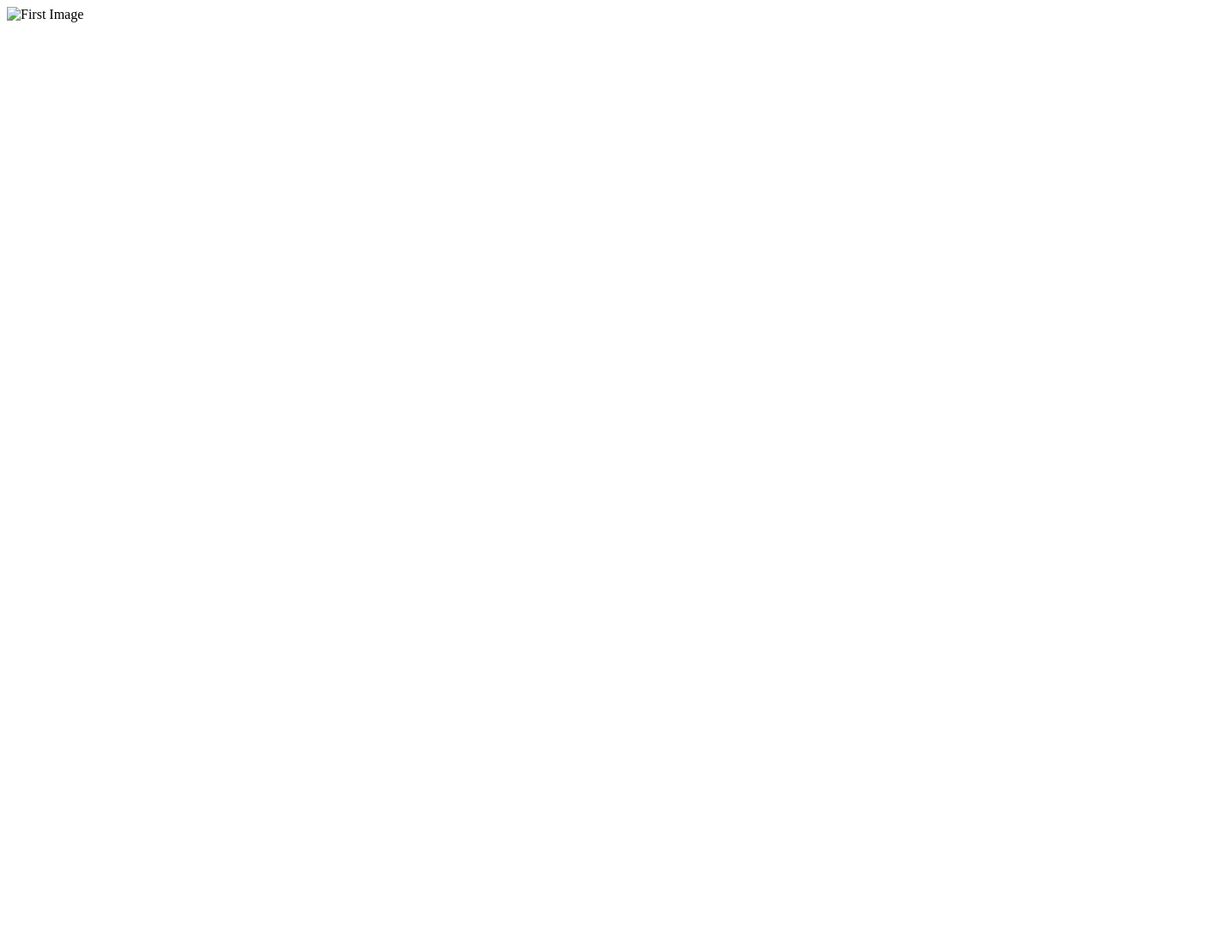
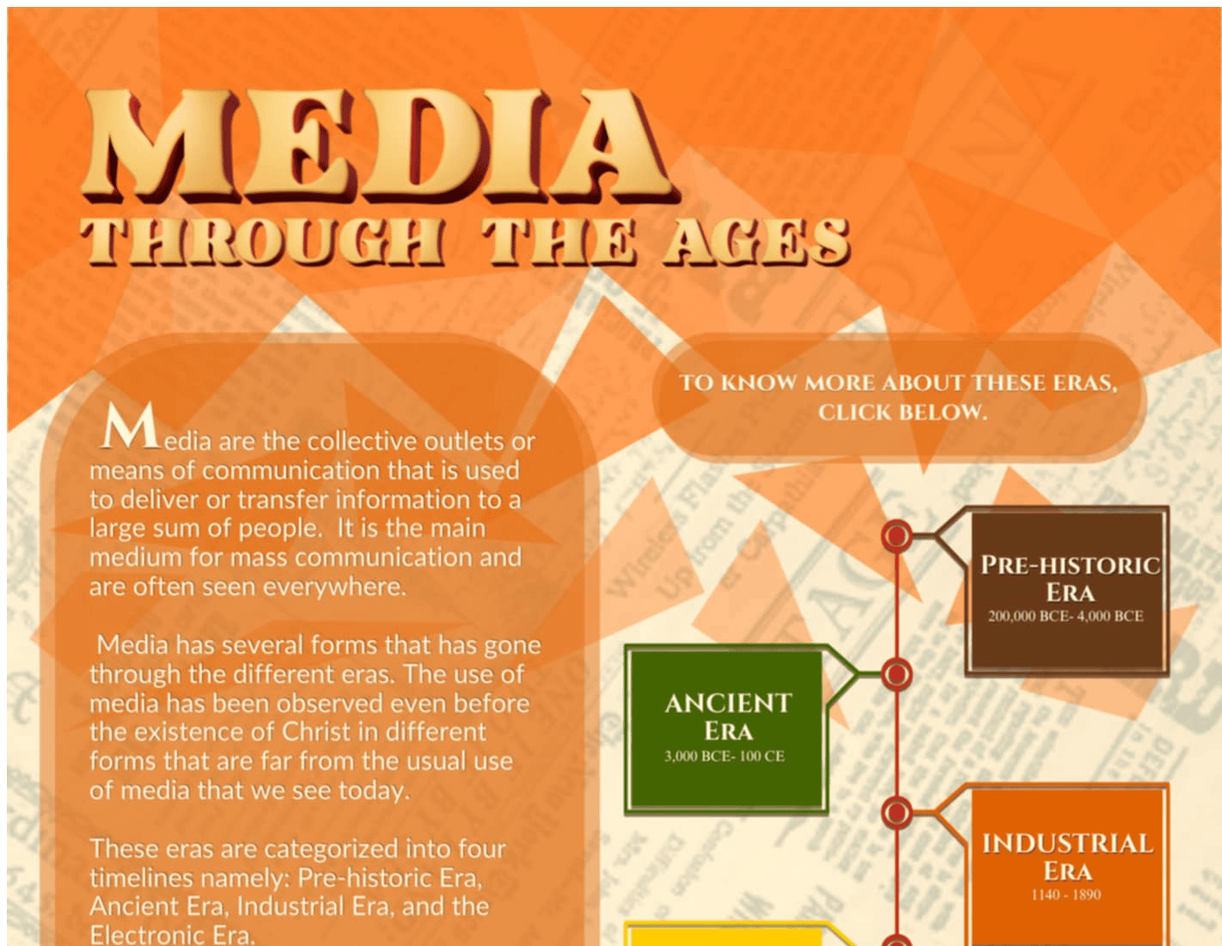
Before and after one commit to VinceSuela/STI-iLS-MIL, a plain HTML site: page index.html in a window 1280 px wide. Shown: the top 1100 px of the page at 86% size, 1422 px wide, since content can reach past the window. Before the commit the page ends 800 px from the top, so only its background shows below. Drawn offline with Linux system fonts and the light colour scheme; the site is published under a folder, as on GitHub Pages, so addresses that start at the root find nothing.

Commit message:
fix img src

```diff
--- a/index.html
+++ b/index.html
@@ -10,7 +10,7 @@
 <body>
     <div id="main-container">
         <div>
-            <img src="/png/Infographic.png" alt="First Image" usemap="#image-map">
+            <img src="png/Infographic.png" alt="First Image" usemap="#image-map">
             <map name="image-map">
                 <area target="_blank" alt="Pre-historic Era" title="Pre-historic Era" href="https://en.wikipedia.org/wiki/Prehistory" coords="1121,585,1345,775" shape="rect">
                 <area target="_blank" alt="Ancient Era" title="Ancient Era" href="https://en.wikipedia.org/wiki/Ancient_history" coords="726,747,946,932" shape="rect">
```
